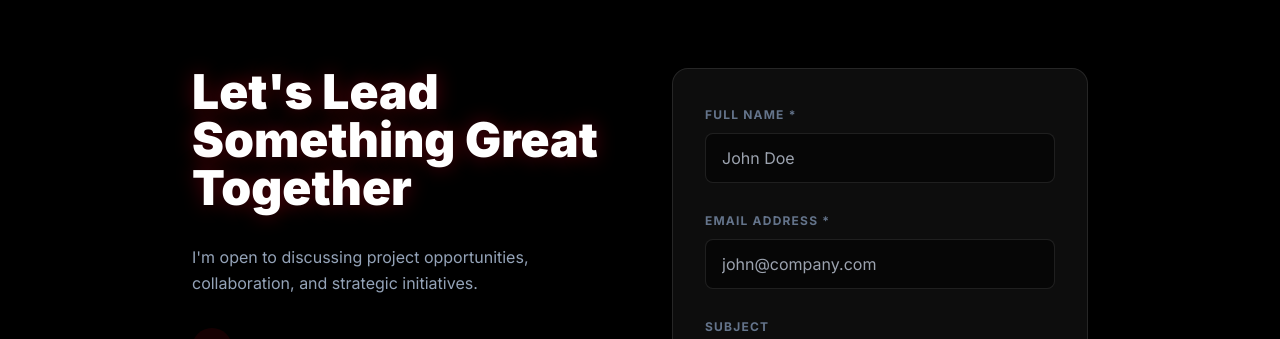
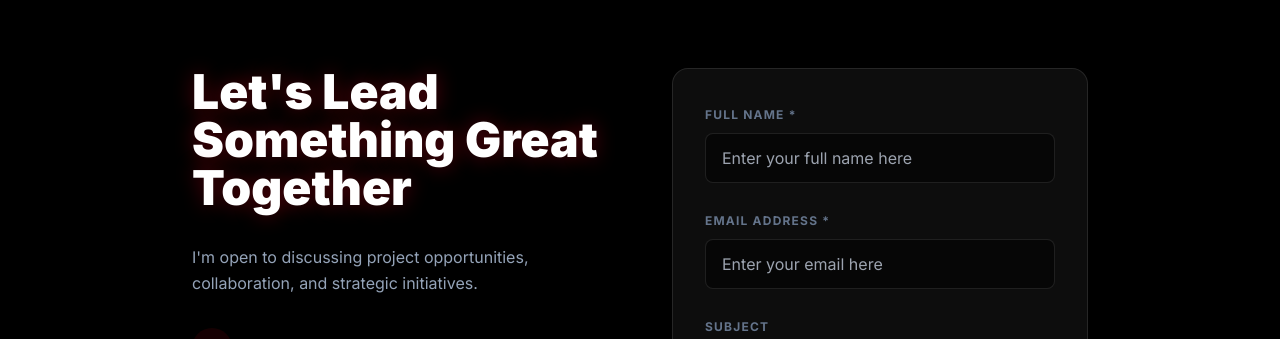
Before and after one commit to nethmaHarini/nethmaHarini.github.io, a React (Vite) app: page / in a window 1280 px wide. Shown: the part 3300-3639 px from the top of the page. Built offline with nearby package versions, Linux system fonts and the light colour scheme.

Commit message:
Update contact form input placeholders

```diff
--- a/src/components/Contact.jsx
+++ b/src/components/Contact.jsx
@@ -71,7 +71,7 @@ const Contact = () => {
               <input
                 name="from_name"
                 className="w-full bg-black/50 border border-white/10 rounded-lg px-4 py-3 focus:outline-none focus:border-primary focus:ring-1 focus:ring-primary transition-all text-white"
-                placeholder="John Doe"
+                placeholder="Enter your full name here"
                 type="text"
                 required
               />
@@ -84,7 +84,7 @@ const Contact = () => {
               <input
                 name="from_email"
                 className="w-full bg-black/50 border border-white/10 rounded-lg px-4 py-3 focus:outline-none focus:border-primary focus:ring-1 focus:ring-primary transition-all text-white"
-                placeholder="john@company.com"
+                placeholder="Enter your email here"
                 type="email"
                 required
               />
```
